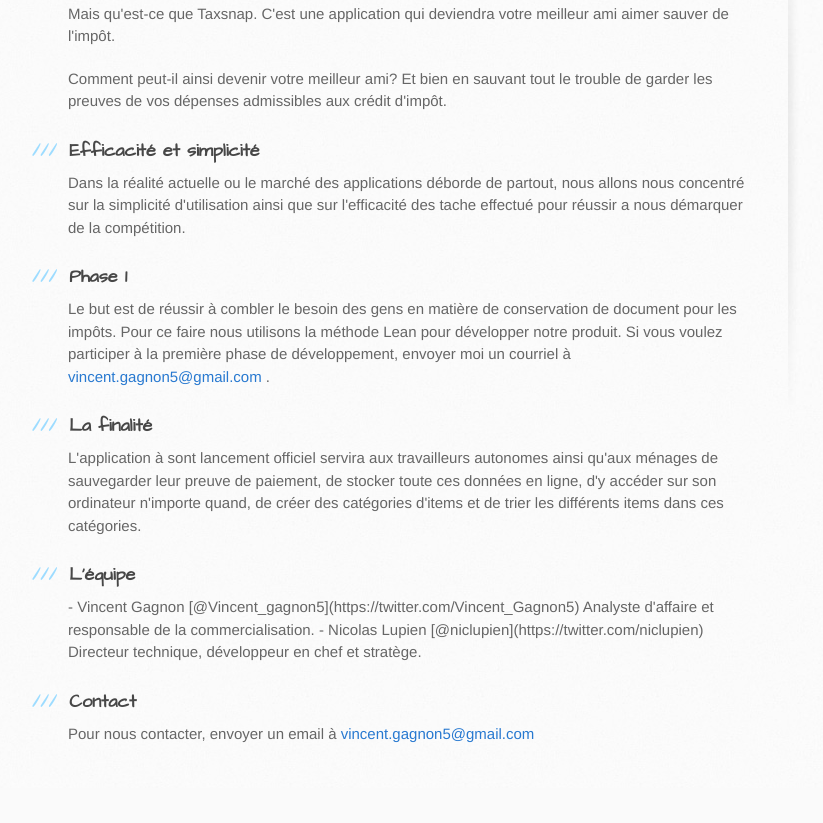
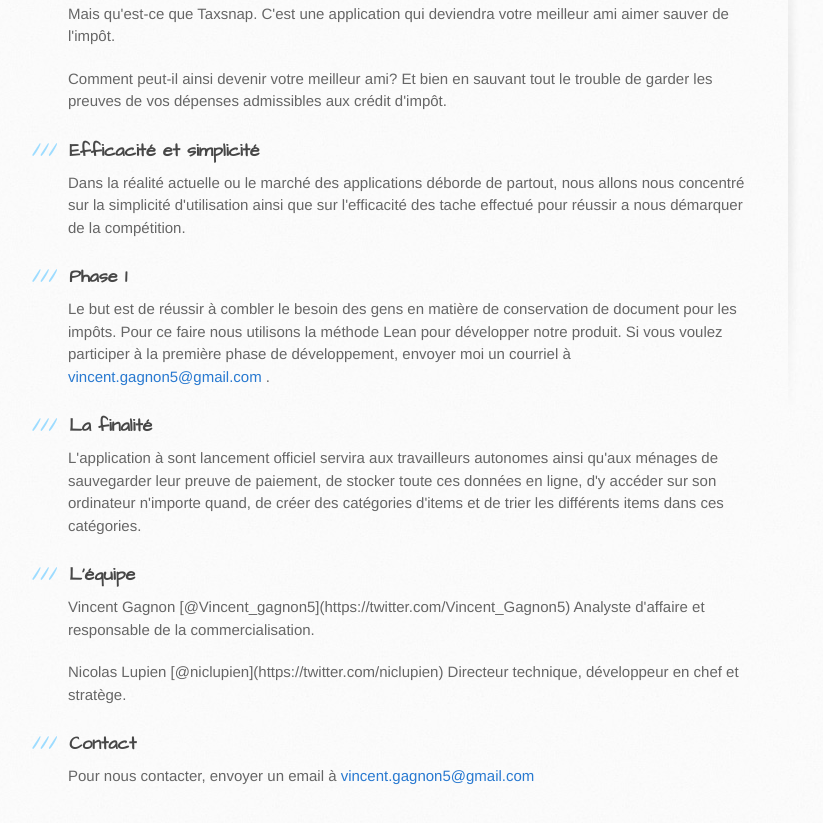
Before and after one commit to doodlegoo/taxsnap, a plain HTML site: page index.html in a window 1280 px wide. Shown: the part 331-1154 px from the top of the page, without its empty margins (102-925 px from the left). Before the commit the page ends 1119 px from the top, so only its background shows below. Drawn offline with Linux system fonts and the light colour scheme.

Commit message:
Update index.html

```diff
--- a/index.html
+++ b/index.html
@@ -55,8 +55,8 @@
 <h3>
 <a name="l%C3%A9quipe" class="anchor" href="#l%C3%A9quipe"><span class="octicon octicon-link"></span></a>L'équipe</h3>
 
- - Vincent Gagnon [@Vincent_gagnon5](https://twitter.com/Vincent_Gagnon5) Analyste d'affaire et responsable de la commercialisation.
- - Nicolas Lupien [@niclupien](https://twitter.com/niclupien) Directeur technique, développeur en chef et stratège.
+  <p>Vincent Gagnon [@Vincent_gagnon5](https://twitter.com/Vincent_Gagnon5) Analyste d'affaire et responsable de la commercialisation. </p>
+  <p>Nicolas Lupien [@niclupien](https://twitter.com/niclupien) Directeur technique, développeur en chef et stratège. </p>
 
 
 <h3>
```
